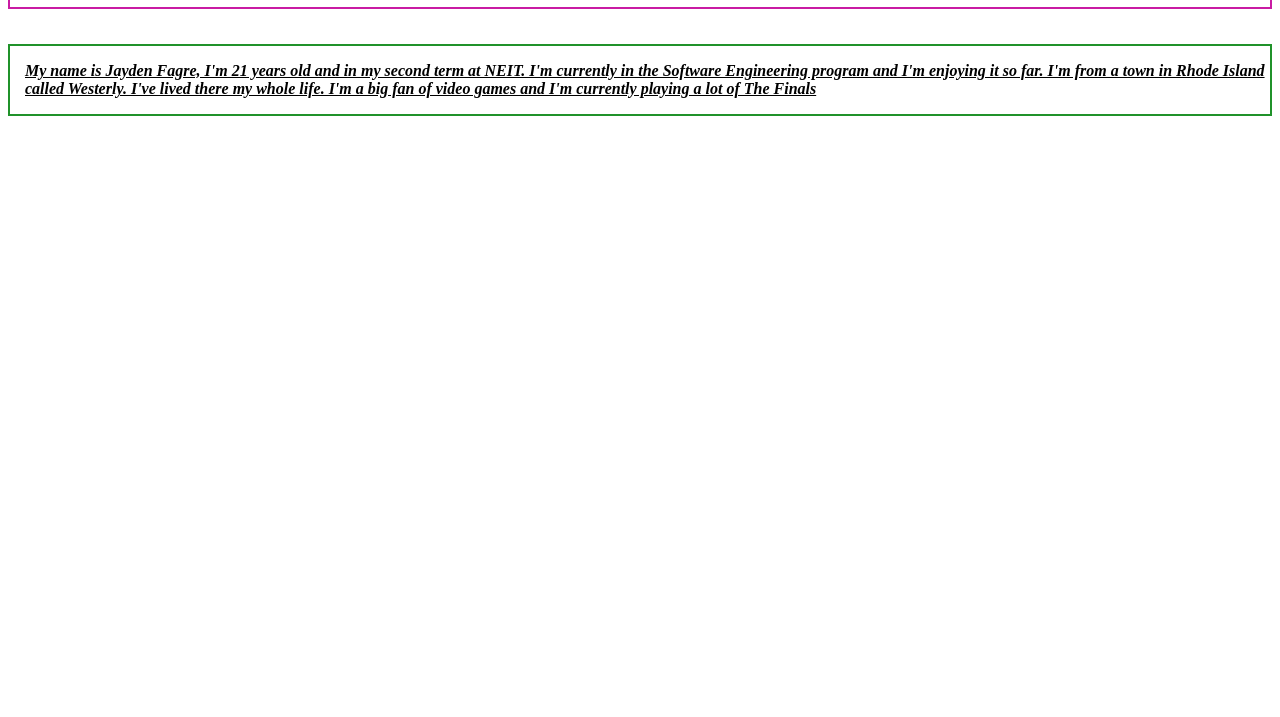
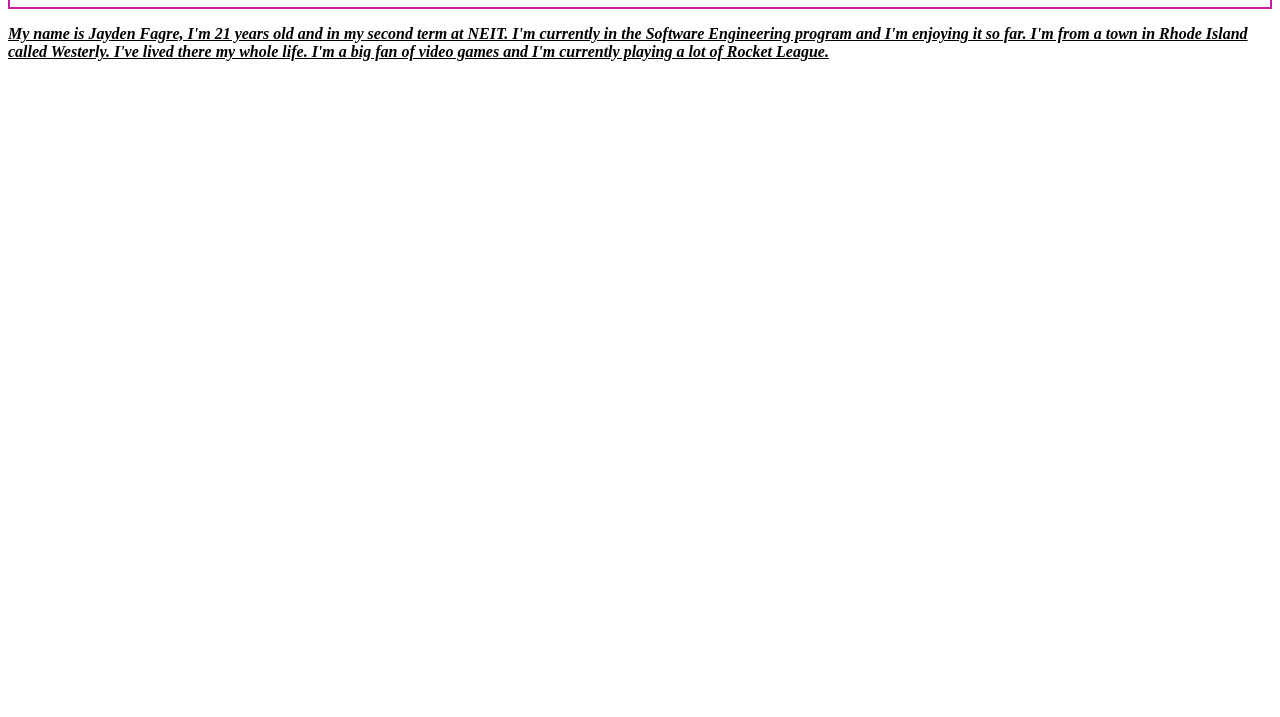
Before and after one commit to judothin/SE---111.02_202420, a plain HTML site: page w1/index.html in a window 1280 px wide. Shown: the part 83-800 px from the top of the page. Drawn offline with Linux system fonts and the light colour scheme.

Commit message:
naisuwjdgai

```diff
--- a/w1/index.html
+++ b/w1/index.html
@@ -14,15 +14,13 @@
         Jayden Fagre
     </h1>
 </div>
-<div class="main-body">
+<div id="main-body">
     <p style="font-weight: bold; text-decoration: underline; font-style: italic;">
         My name is Jayden Fagre, I'm 21 years old and in my second term at NEIT.
         I'm currently in the Software Engineering program and I'm enjoying it so far.
         I'm from a town in Rhode Island called Westerly. I've lived there my whole life.
-        I'm a big fan of video games and I'm currently playing a lot of The Finals
+        I'm a big fan of video games and I'm currently playing a lot of Rocket League.
     </p>
 </div>
-
-
 </body>
 </html>
```
Also changed, not shown: 2 other files.
